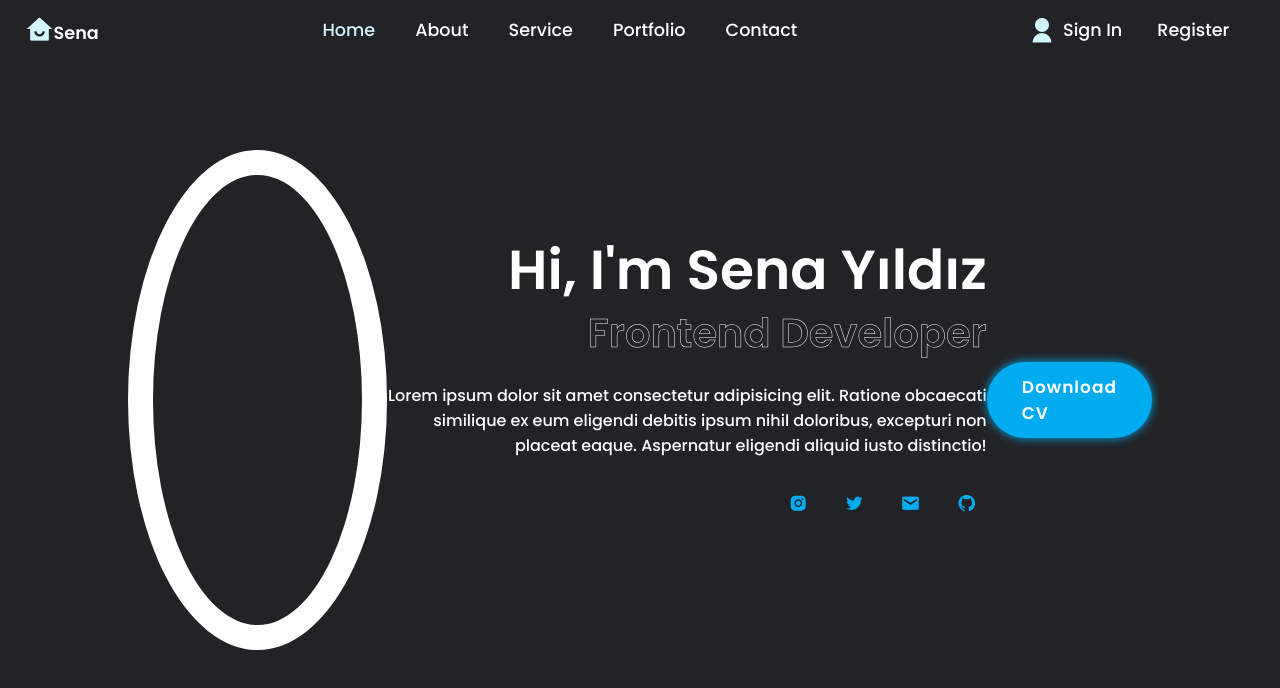
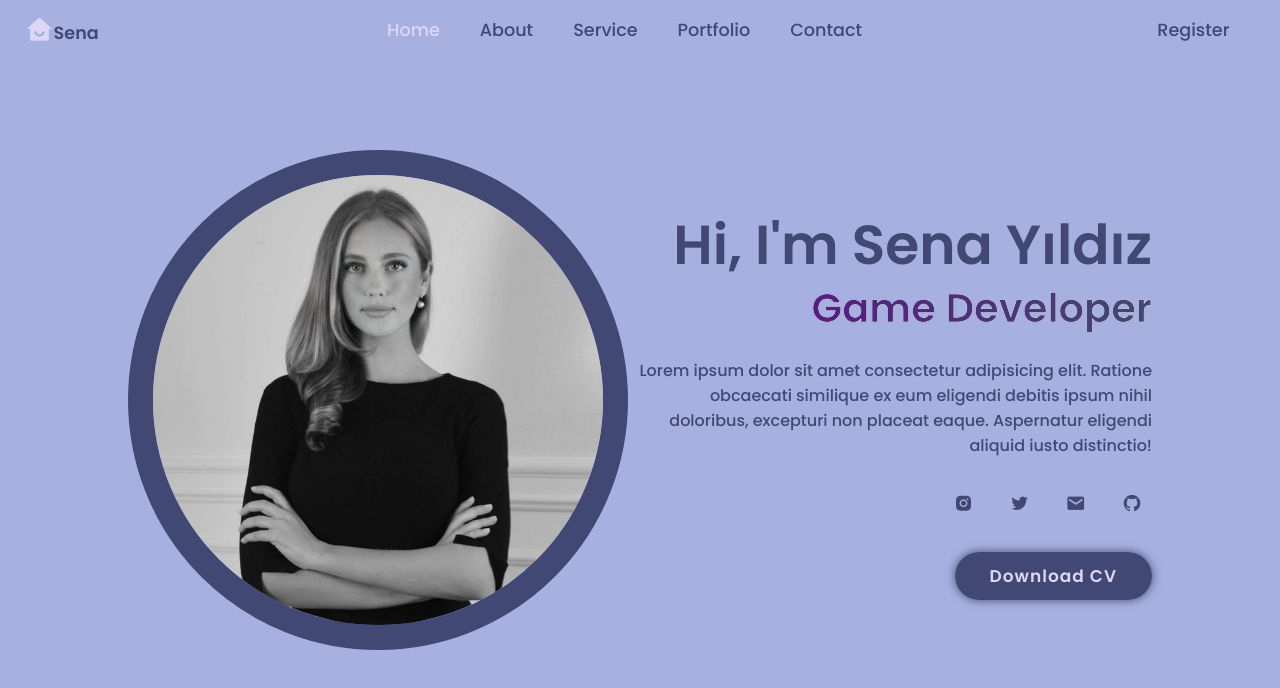
Before and after one commit to Senayldz/My_Portfolio_Website, a plain HTML site: page index.html in a window 1280 px wide. Drawn offline with nearby package versions, Linux system fonts and the light colour scheme.

Commit message:
The section part is fixed

```diff
--- a/index.html
+++ b/index.html
@@ -31,7 +31,6 @@
         </ul>
 
         <div class="main">
-            <a href="#" class="user"><i class="ri-user-fill"></i>Sign In</a>
             <a href="#">Register</a>
             <div class="bx bx-menu" id="menu-icon"></div>
         </div>
@@ -42,12 +41,12 @@
     <section class="home">
         <!-- My photo -->
         <div class="home-image">
-            <img src="" alt="">
+            <img src="indir (1).jpg" alt="">
         </div>
 
         <div class="home-content">
             <h1>Hi, I'm Sena Yıldız</h1>
-            <h3>Frontend Developer</h3>
+            <h3>Game Developer</h3>
             <p>Lorem ipsum dolor sit amet consectetur adipisicing elit.
                 Ratione obcaecati similique ex eum eligendi debitis ipsum
                 nihil doloribus, excepturi non placeat eaque. Aspernatur
@@ -59,9 +58,9 @@
                 <a href="#"><i class='bx bxs-envelope'></i></a>
                 <a href="#"><i class='bx bxl-github'></i></a>
             </div>
+            <a href="#" class="btn">Download CV</a>
         </div>
 
-        <a href="#" class="btn">Download CV</a>
     </section>
 
 
--- a/style.css
+++ b/style.css
@@ -8,9 +8,10 @@
 }
 
 :root {
-    --bg-color: #222327;
-    --text-color: #fff;
-    --main-color: #d1f5ff;
+    --bg-color: #A6B1E1;
+    --text-color: #424874;
+    --main-color: #DCD6F7;
+    --text-color-two: #5B0888;
 }
 
 /*----Navbar----*/
@@ -111,6 +112,7 @@ header {
 }
 
 /* ----Section-----  */
+
 .home{
     height: 100vh;
     display: flex;
@@ -119,15 +121,15 @@ header {
     padding: 0 10%;
 }
 
-.home-image{
+.home-image img{
     display: flex;
     justify-content: center;
     align-items: center;
     width: 500px;
     height: 500px;
-    background: var(--bg-color);
+    object-fit: cover;
     border-radius: 50%;
-    border: 25px solid #fff;
+    border: 25px solid #424874;
 }
 
 .home-content{
@@ -145,7 +147,7 @@ header {
     font-size: 40px;
     color: transparent;
     -webkit-text-stroke: .5px #fff;
-    background-color: linear-gradient(#00abf0, #00abf0);
+    background: linear-gradient(to left, #424874, #5B0888);
     background-repeat: no-repeat;
     -webkit-background-clip: text;
     background-position: -410px 0;
@@ -179,33 +181,35 @@ header {
     border-radius: 2px solid #fff;
     border-radius: 50%;
     font-size: 20px;
-    color: #00abf0;
+    color: var(--text-color);
     text-decoration: none;
     margin-left: 12px;
 }
 
 .home-sci a:hover{
-    background-color: #00abf0;
-    color: var(--text-color);
-    border-color: #00abf0;
-    box-shadow: 0 0 10px #00abf0;
+    background-color: var(--text-color);
+    color: var(--main-color);
+    border-color: var(--main-color);
+    box-shadow: 0 0 10px var(--main-color);
 }
 
 .btn{
     padding: 12px 35px;
-    background: #00abf0;
+    background: var(--text-color);
     border-radius: 40px;
     font-size: 17px;
-    color: var(--text-color);
+    color: var(--main-color);
     text-decoration: none;
     font-weight: 600;
     letter-spacing: 1px;
-    box-shadow: 0 0 10px #00abf0;
+    box-shadow: 0 0 10px var(--text-color);
 }
 
 .btn:hover{
     box-shadow: none;
 }
+
+
 /*----Navbar Responsive----*/
 @media (max-width: 1280px) {
     header {
@@ -252,3 +256,15 @@ header {
         right: 2%;
     }
 }
+
+/* Section Responsive */
+
+@media (max-width: 1000px) {
+    .home {
+        flex-direction: column;
+    }
+    .home-image img {
+        margin-top: 100px;
+        margin-bottom: 20px;
+    }
+}
```
Also changed, not shown: indir (1).jpg (added).
